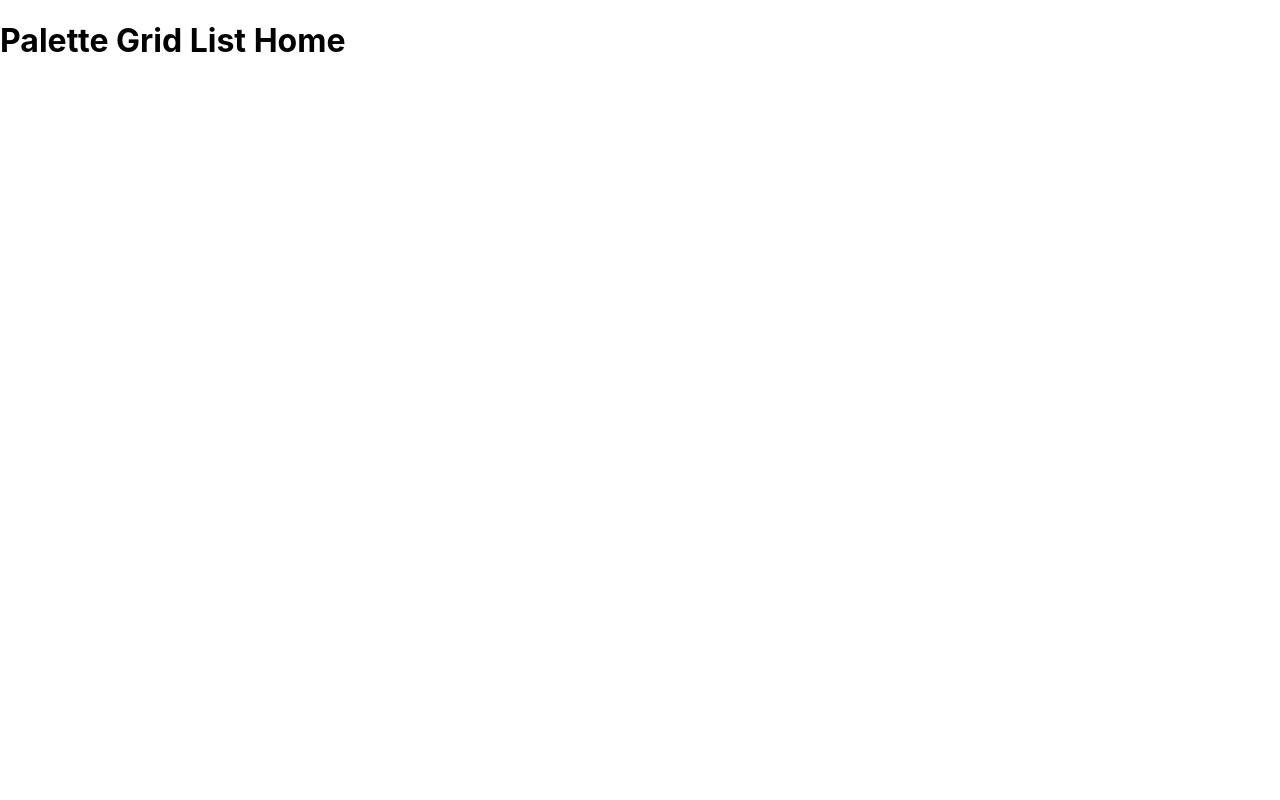
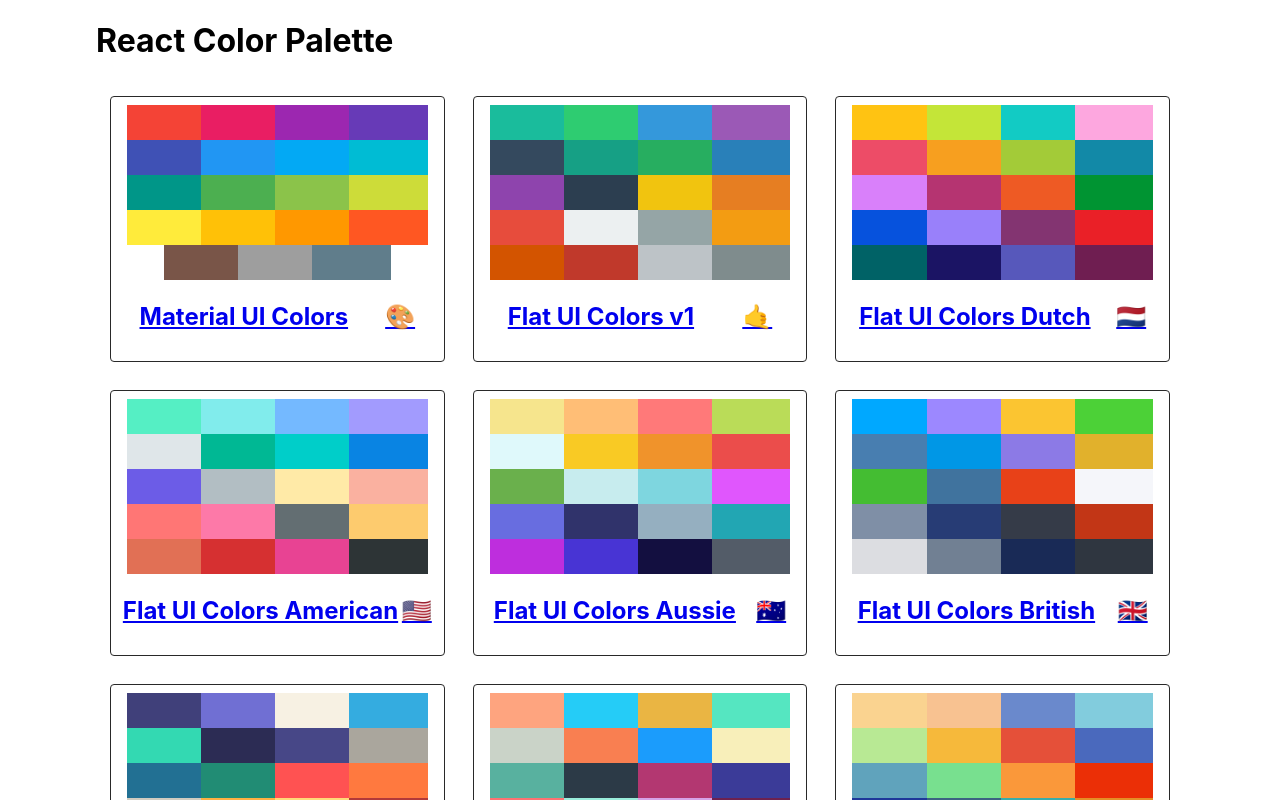
Before and after one commit to Bryan-LV/Color-App, a React (Create React App) app: page / in a window 1280 px wide. Shown: the top 800 px of the page. Built offline with nearby package versions, Linux system fonts and the light colour scheme.

Commit message:
Home page lists and routes palettes

```diff
--- a/src/App.js
+++ b/src/App.js
@@ -4,6 +4,7 @@
 import seedColors from './seedColors';
 import { generatePalette } from './colorHelpers';
 import {Route, Switch} from 'react-router-dom';
+import Home from './Home';
 
 function App() {
   const findPalette = (id) => {
@@ -12,7 +13,7 @@
 
   return (
     <Switch>
-      <Route exact path="/" render={() => <h1>Palette Grid List Home</h1>}/>
+      <Route exact path="/" render={() => <Home palettes={seedColors}/>}/>
       <Route exact path="/palette/:id" render={(routeProps) => <Palette palette={generatePalette(findPalette(routeProps.match.params.id))}/>}/>
       {/* <Palette palette={generatePalette(seedColors[4])}/> */}
     </Switch>
--- /dev/null
+++ b/src/Home.css
@@ -0,0 +1,31 @@
+.home-container{
+  width:85%;
+  margin: auto;
+}
+
+.palettes-container{
+  display: grid;
+  grid-template-columns: repeat(3, 1fr);
+}
+
+.mini-palette-container{
+  margin:14px;
+  border:1px solid #292929;
+  border-radius: 4px;
+  text-align: center;
+  padding:10px;
+}
+
+.mini-color-info{
+  display: flex;
+  justify-content: space-around;
+  align-items: center;
+}
+
+.mini-color-palette-box{
+  height:35px;
+  width:25%;
+  margin:-2px;
+  padding:0;
+  display: inline-block;
+}
--- /dev/null
+++ b/src/Home.js
@@ -0,0 +1,22 @@
+import React from 'react'
+import MiniPalette from './MiniPalette';
+import './Home.css'
+
+export default function Home(props) {
+  const {palettes} = props;
+  console.log(palettes);
+  const createMiniPalettes = () => {
+    return palettes.map(palette => <MiniPalette name={palette.paletteName} emoji={palette.emoji} colors={palette.colors} id={palette.id}/>)
+  }
+
+  return (
+    <div className="home">
+      <div className="home-container">
+        <h1 className="home-title">React Color Palette</h1>
+        <div className="palettes-container">
+          {createMiniPalettes()}
+        </div>
+      </div>
+    </div>
+  )
+}
--- /dev/null
+++ b/src/MiniPalette.js
@@ -0,0 +1,24 @@
+import React from 'react'
+import {Link} from 'react-router-dom'
+import './Home.css'
+
+export default function MiniPalette(props) {
+  const {name, emoji, colors, id} = props;
+
+  const createMiniPalette = () => {
+    return colors.map(color => <div className="mini-color-palette-box" style={{backgroundColor:color.color}}></div>)
+  }
+  return (
+    <div className="mini-palette-container">
+      <Link to={`/palette/${id}`}>
+        <div className="mini-color-palette">
+          {createMiniPalette()}
+        </div>
+        <div className="mini-color-info">
+          <h2 className="mini-color-title">{name}</h2>
+          <h2 className="mini-color-emoji">{emoji}</h2>
+        </div>
+      </Link>
+    </div>
+  )
+}
--- a/src/Navbar.js
+++ b/src/Navbar.js
@@ -1,4 +1,5 @@
 import React, {useState} from 'react'
+import {Link} from 'react-router-dom'
 import Select from '@material-ui/core/Select'
 import MenuItem from '@material-ui/core/MenuItem'
 import Slider from 'rc-slider'
@@ -26,7 +27,7 @@
     <header>
     <nav>
       <div className="logo">
-        <a href="#" className="logo-brand">React Color Palette</a>
+        <Link to="/" className="logo-brand">React Color Palette</Link>
       </div>
       <div className="slider-container">
         <span>Level: {props.level}</span>
```
